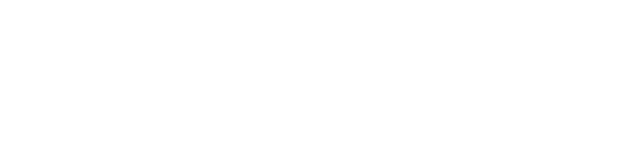
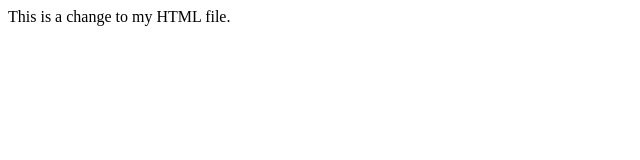
Before and after one commit to hansnery/assignment, a plain HTML site: page index.html in a window 1280 px wide. Shown: the whole page, without its empty margins (0-640 px from the left). Drawn offline with Linux system fonts and the light colour scheme.

Commit message:
Update index.html
Added a div.

```diff
--- a/index.html
+++ b/index.html
@@ -6,6 +6,6 @@
   <title>Document</title>
 </head>
 <body>
-
+  <div>This is a change to my HTML file.</div>
 </body>
 </html>
```
